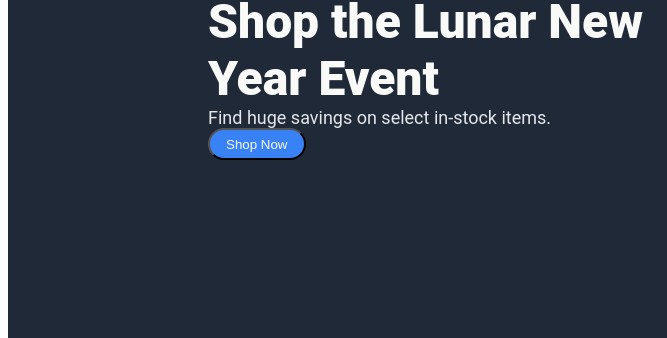
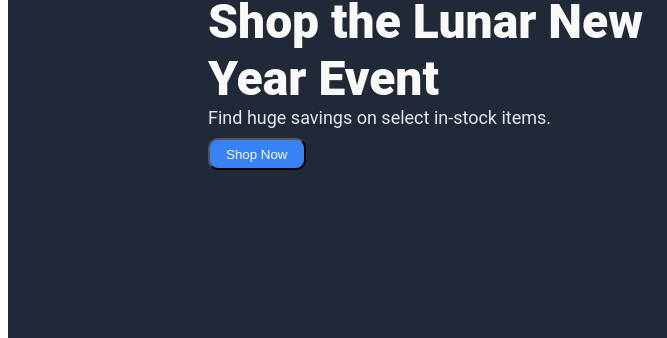
Before and after one commit to cindyful/odin-landing-page, a plain HTML site: page index.html in a window 1280 px wide. Shown: the part 141-479 px from the top of the page, 0-667 px from the left. Drawn offline with Linux system fonts and the light colour scheme.

Commit message:
Change shape of button

```diff
--- a/style.css
+++ b/style.css
@@ -43,7 +43,7 @@ body {
 }
 
 .hero-text {
-    padding: 16px o;
+    padding: 24px o;
 }
 
 .hero-main {
@@ -57,9 +57,10 @@ body {
 button {
     background-color: #3882F6;
     color: #F9FAF8;
-    border-radius: 25px;
+    border-radius: 10px;
     padding: 0 16px;
     height: 32px;
+    margin-top: 10px;
 }
 
 .hero-image {
```
